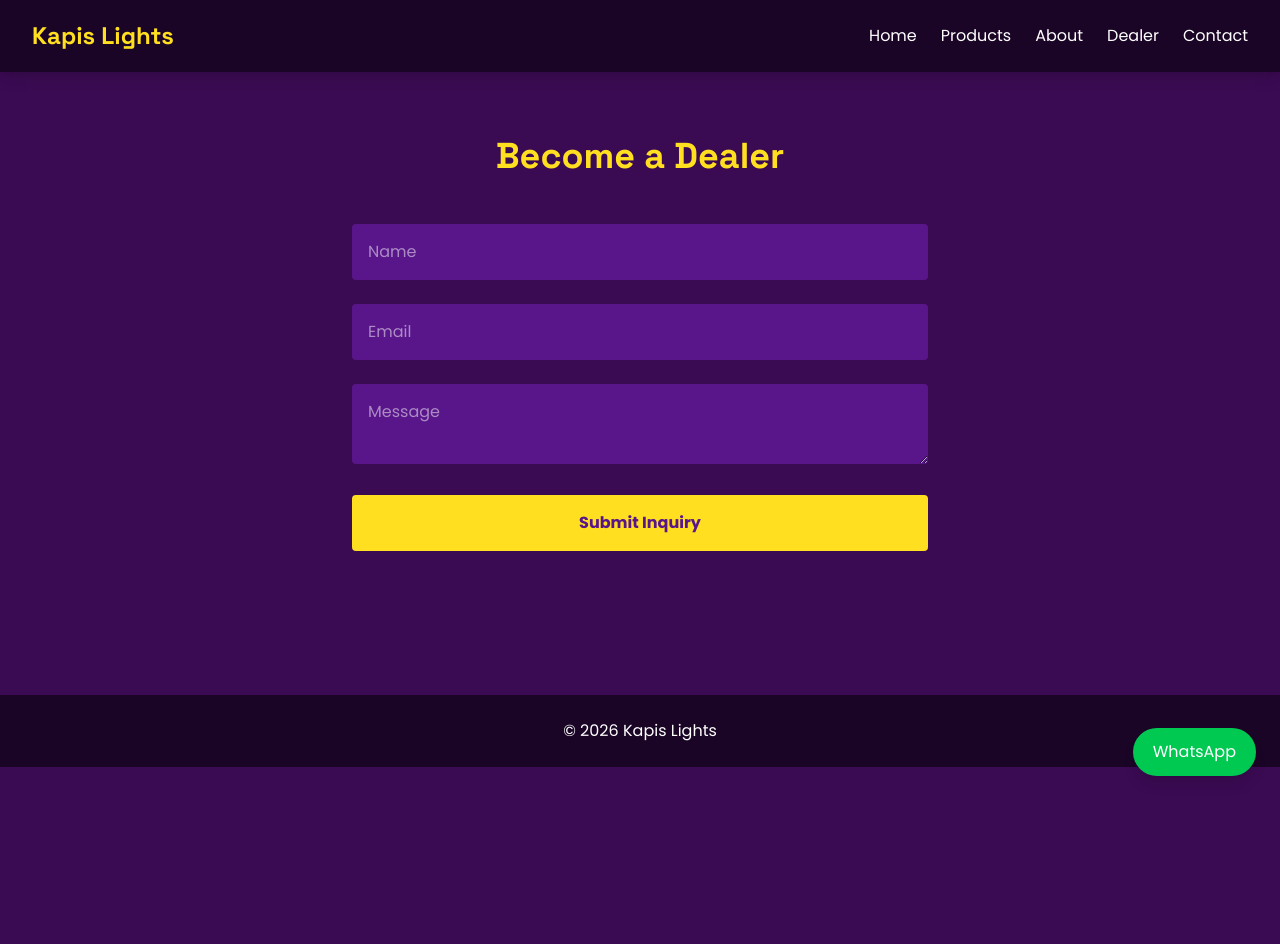
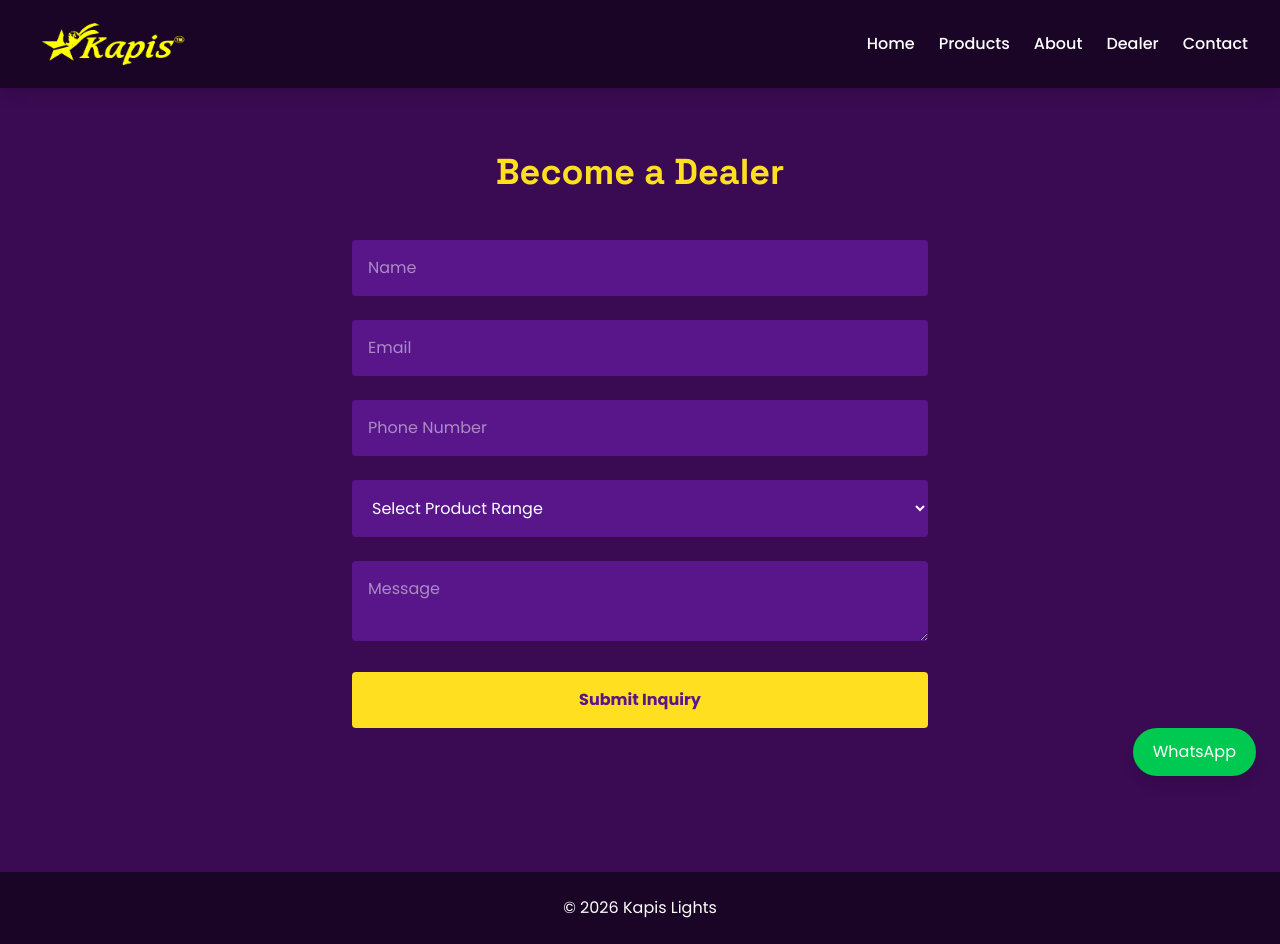
Before and after one commit to Pvekariya/kapis-lights-manual, a Next.js app: page /dealer in a window 1280 px wide. Before the commit the page ends 800 px from the top, so only its background shows below. Built offline with nearby package versions, Linux system fonts and the light colour scheme.

Commit message:
Magnified logo without extending navbar

```diff
--- a/src/app/api/dealer/route.ts
+++ b/src/app/api/dealer/route.ts
@@ -26,6 +26,7 @@ export async function POST(req: Request) {
         <p><b>Name:</b> ${data.name}</p>
         <p><b>Company:</b> ${data.company}</p>
         <p><b>Phone:</b> ${data.phone}</p>
+        <p><b>Product Enquiry:</b> ${data.product}</p>
         <p><b>Email:</b> ${data.email}</p>
         <p><b>Message:</b> ${data.message}</p>
       `,
--- a/src/app/dealer/page.tsx
+++ b/src/app/dealer/page.tsx
@@ -9,6 +9,8 @@ export default function Dealer() {
   const [form, setForm] = useState({
     name: "",
     email: "",
+    phone: "",
+    product: "",
     message: "",
   });
 
@@ -35,7 +37,7 @@ export default function Dealer() {
     setLoading(false);
 
     if (res.ok) {
-      setForm({ name: "", email: "", message: "" });
+      setForm({ name: "", email: "", phone: "", product: "", message: "" });
       setSuccess(true);
     }
   };
@@ -68,6 +70,36 @@ export default function Dealer() {
               onChange={handleChange}
               className="w-full p-4 bg-purple-900 rounded"
             />
+
+            <input
+              name="phone"
+              value={form.phone}
+              placeholder="Phone Number"
+              onChange={handleChange}
+              className="w-full p-4 bg-purple-900 rounded"
+              required
+            />
+
+            <select
+              name="product"
+              value={form.product}
+              onChange={handleChange}
+              className="w-full p-4 bg-purple-900 rounded text-white"
+              required
+            >
+              <option value="">Select Product Range</option>
+              <option value="0.5 Watt LED Bulb">0.5 Watt LED Bulb</option>
+              <option value="0.5 Watt 2-Pin Plug-in">0.5 Watt 2-Pin Plug-in</option>
+              <option value="0.5 Watt Prism">0.5 Watt Prism</option>
+              <option value="5W Candle LED Bulb">5W Candle LED Bulb</option>
+              <option value="Gramin 4W">Gramin 4W</option>
+              <option value="Gramin 6W">Gramin 6W</option>
+              <option value="Gramin 9W">Gramin 9W</option>
+              <option value="5W Pixel LED">5W Pixel LED</option>
+              <option value="10W Pixel LED">10W Pixel LED</option>
+              <option value="12W Jumbo RGB">12W Jumbo RGB</option>
+              <option value="Flower RGB Lamp">Flower RGB Lamp</option>
+            </select>
 
             <textarea
               name="message"
--- a/src/components/Navbar.tsx
+++ b/src/components/Navbar.tsx
@@ -1,14 +1,20 @@
 export default function Navbar() {
   return (
-    <nav className="flex justify-between items-center px-8 py-5 bg-[#1a0526] shadow-lg">
-      <h1 className="text-2xl font-bold text-yellow-300">Kapis Lights</h1>
+    <nav className="flex justify-between items-center px-8 py-3 bg-[#1a0526] shadow-lg">
+      <div className="flex items-center gap-3">
+        <img
+          src="/logo.png"
+          alt="Kapis Lights Logo"
+          className="h-16 w-auto object-contain"
+        />
+      </div>
 
-      <div className="space-x-6 text-white">
-        <a href="/">Home</a>
-        <a href="/products">Products</a>
-        <a href="/about">About</a>
-        <a href="/dealer">Dealer</a>
-        <a href="/contact">Contact</a>
+      <div className="space-x-6 text-white font-medium">
+        <a href="/" className="hover:text-yellow-300 transition">Home</a>
+        <a href="/products" className="hover:text-yellow-300 transition">Products</a>
+        <a href="/about" className="hover:text-yellow-300 transition">About</a>
+        <a href="/dealer" className="hover:text-yellow-300 transition">Dealer</a>
+        <a href="/contact" className="hover:text-yellow-300 transition">Contact</a>
       </div>
     </nav>
   );
```
Also changed, not shown: public/logo.png (added).
